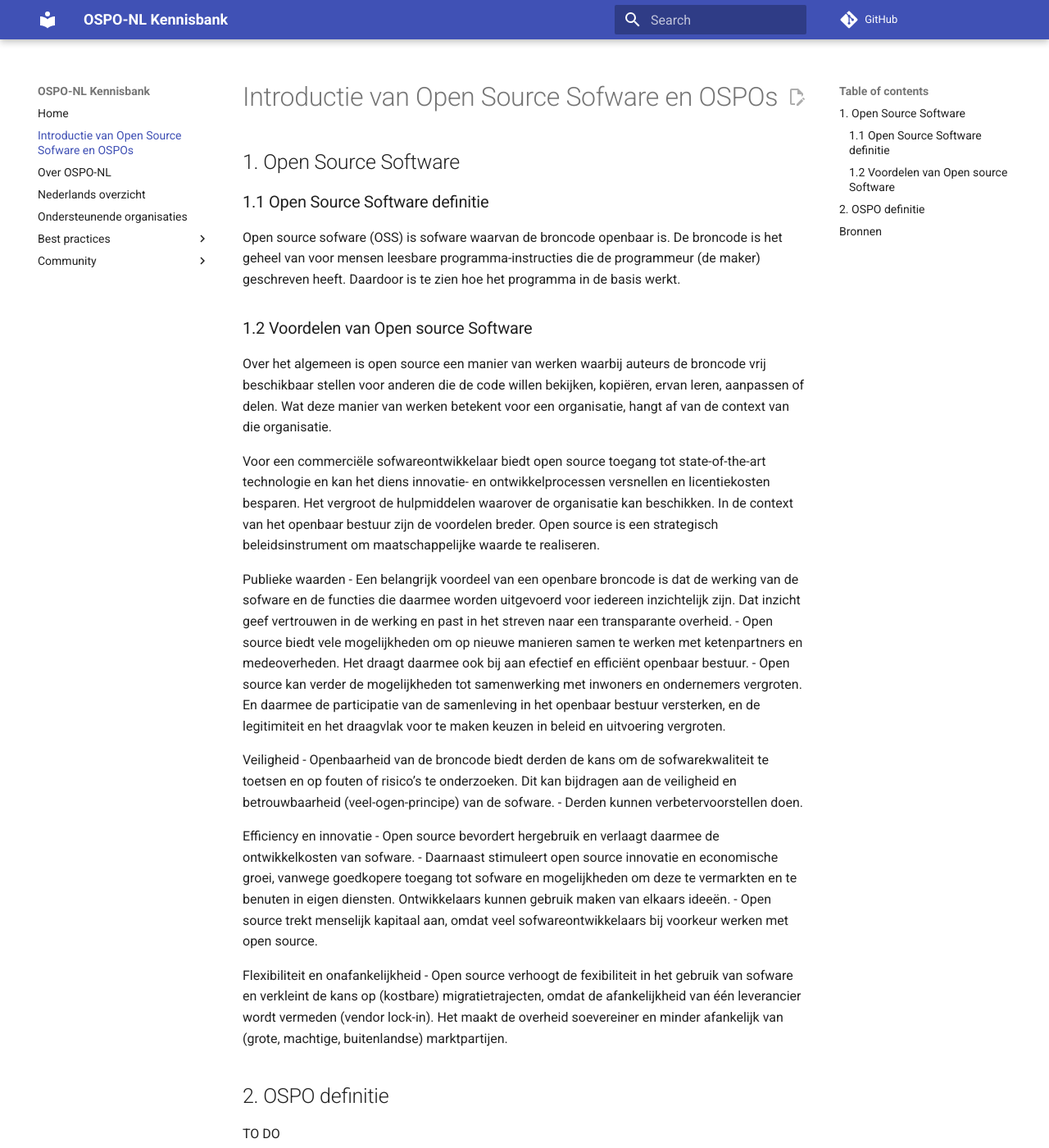
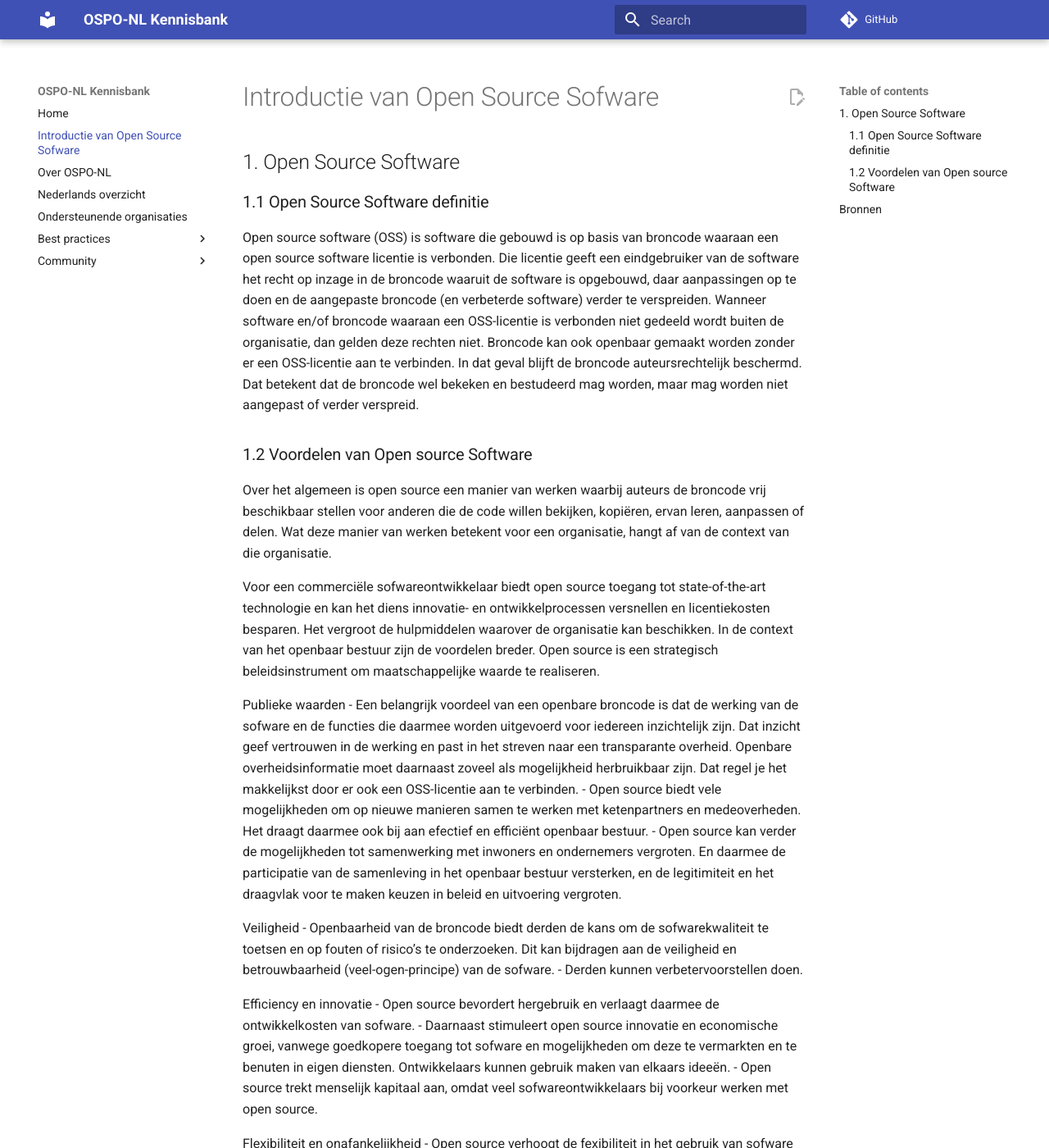
Before and after one commit to ospo-nl/kennisbank, an MkDocs documentation site: the page built from docs/Introductie van Open Source Software en OSPOs.md, in a window 1280 px wide and 1400 px high. Shown: the whole window at 82% size. Built offline with MkDocs 1.6.1 and Material for MkDocs 9.7.7, drawn with Linux system fonts in a browser that asks for light colours; comment, search, counter and statistics services are not loaded.

Commit message:
Update Introductie van Open Source Software en OSPOs.md
Signed-off-by: Jonas van den Bogaard <3628277+Jonasvdbo@users.noreply.github.com>

Signed-off-by: Jonas van den Bogaard <3628277+Jonasvdbo@users.noreply.github.com>

```diff
--- a/docs/Introductie van Open Source Software en OSPOs.md
+++ b/docs/Introductie van Open Source Software en OSPOs.md
@@ -1,12 +1,10 @@
-# Introductie van Open Source Sofware en OSPOs
+# Introductie van Open Source Sofware
 
 ## 1. Open Source Software
 
 ### 1.1 Open Source Software definitie
 
-Open source sofware (OSS) is sofware waarvan de broncode openbaar is. De broncode is het geheel van
-voor mensen leesbare programma-instructies die de programmeur (de maker) geschreven heeft.
-Daardoor is te zien hoe het programma in de basis werkt.
+Open source software (OSS) is software die gebouwd is op basis van broncode waaraan een open source software licentie is verbonden. Die licentie geeft een eindgebruiker van de software het recht op inzage in de broncode waaruit de software is opgebouwd, daar aanpassingen op te doen en de aangepaste broncode (en verbeterde software) verder te verspreiden. Wanneer software en/of broncode waaraan een OSS-licentie is verbonden niet gedeeld wordt buiten de organisatie, dan gelden deze rechten niet. Broncode kan ook openbaar gemaakt worden zonder er een OSS-licentie aan te verbinden. In dat geval blijft de broncode auteursrechtelijk beschermd. Dat betekent dat de broncode wel bekeken en bestudeerd mag worden, maar mag worden niet aangepast of verder verspreid.
 
 ### 1.2 Voordelen van Open source Software
 
@@ -24,7 +22,7 @@ beleidsinstrument om maatschappelijke waarde te realiseren.
 Publieke waarden
 - Een belangrijk voordeel van een openbare broncode is dat de werking van de sofware en de functies
 die daarmee worden uitgevoerd voor iedereen inzichtelijk zijn. Dat inzicht geef vertrouwen in de
-werking en past in het streven naar een transparante overheid.
+werking en past in het streven naar een transparante overheid. Openbare overheidsinformatie moet daarnaast zoveel als mogelijkheid herbruikbaar zijn. Dat regel je het makkelijkst door er ook een OSS-licentie aan te verbinden.
 - Open source biedt vele mogelijkheden om op nieuwe manieren samen te werken met ketenpartners en medeoverheden. Het draagt daarmee ook bij aan efectief en efficiënt openbaar bestuur.
 - Open source kan verder de mogelijkheden tot samenwerking met inwoners en ondernemers
 vergroten. En daarmee de participatie van de samenleving in het openbaar bestuur versterken,
@@ -50,10 +48,6 @@ migratietrajecten, omdat de afankelijkheid van één leverancier wordt vermeden
 Het maakt de overheid soevereiner en minder afankelijk van (grote, machtige, buitenlandse)
 marktpartijen.
 
-## 2. OSPO definitie
-
-TO DO
-
 ## Bronnen
 
 Opensourcewerken - https://open.overheid.nl/documenten/ronl-11418083f5e2244a462069137d519ef852237b3f/pdf
```
